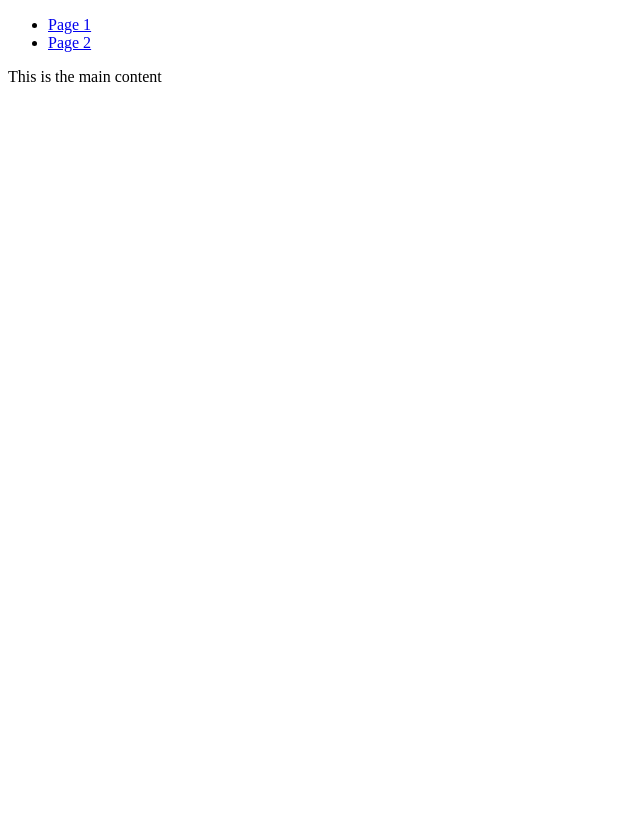
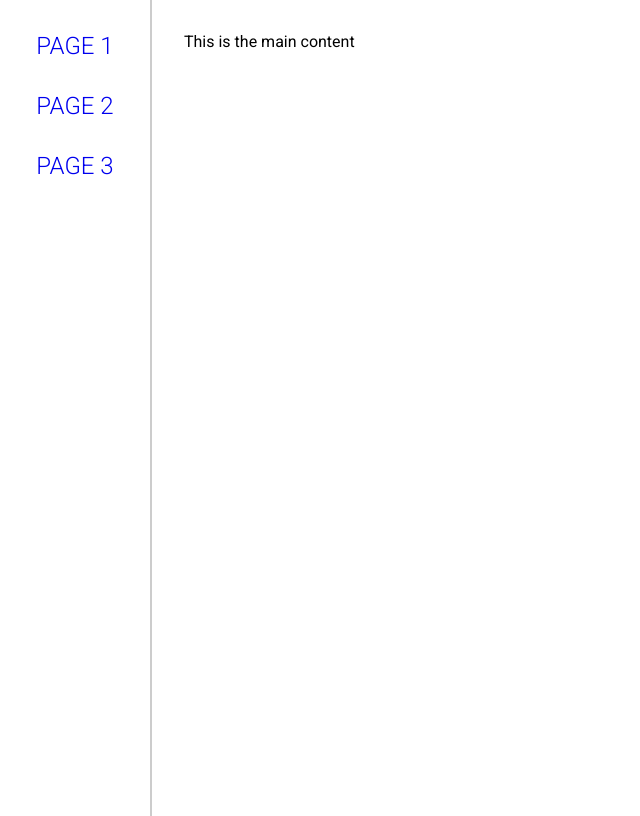
Before and after one commit to nicolabe/assignment-form, a Vue app: page / in a window 1280 px wide. Shown: the whole page, without its empty margins (0-640 px from the left). Built offline with nearby package versions, Linux system fonts and the light colour scheme.

Commit message:
remove unused stuff and some basic styling of sidebar

```diff
--- a/public/index.html
+++ b/public/index.html
@@ -4,7 +4,8 @@
     <meta charset="utf-8">
     <meta http-equiv="X-UA-Compatible" content="IE=edge">
     <meta name="viewport" content="width=device-width,initial-scale=1.0">
-    <link rel="icon" href="<%= BASE_URL %>favicon.ico">
+    <link rel="stylesheet" href="https://fonts.googleapis.com/css?family=Roboto:100,300,400,500,700,900">
+
     <title>assignment-form</title>
   </head>
   <body>
--- a/src/App.vue
+++ b/src/App.vue
@@ -1,7 +1,11 @@
 <template>
   <div id="app">
-    <Sidebar />
-    <router-view/>
+    <div id="sidebar">
+      <Sidebar />
+    </div>
+    <div id="content">
+      <router-view/>
+    </div>
   </div>
 </template>
 
@@ -18,6 +22,33 @@ export default {
 
 
 <style>
+body {
+  margin: 0;
+  height: 100vh;
+}
+
 #app {
+  font-family: Roboto;
+  display: flex;
+  height: 100%;
+}
+
+#sidebar {
+  height: 100%;
+  flex: 1;
+  justify-content: center;
+  align-items: center;
+}
+
+#content {
+  flex: 7;
+  padding: 32px;
+}
+
+h1 {
+  font-size: 24px;
+  text-transform: uppercase;
+  font-weight: 300;
+  margin: 0;
 }
 </style>
--- a/src/components/Sidebar.vue
+++ b/src/components/Sidebar.vue
@@ -6,6 +6,9 @@
       </li>
       <li>
         <router-link to="/page2">Page 2</router-link>
+      </li>
+      <li>
+        <router-link to="/page3">Page 3</router-link>
       </li>
     </ul>
   </nav>
@@ -18,5 +21,36 @@ export default {
 </script>
 
 <style scoped>
+  nav {
+    text-transform: uppercase;
+    font-size: 24px;
+    font-weight: 300;
+    border-right: 2px solid #ccc;
+    height: 100%;
+    padding-top: 16px;
+  }
 
+  ul {
+    list-style: none;
+    margin: 0;
+    padding: 0;
+    display: flex;
+    flex-direction: column;
+  }
+
+  li {
+    display: flex;
+    justify-content: center;
+    align-items: center;
+    padding: 16px 0;
+    transition: background-color 150ms linear;
+  }
+
+  a {
+    text-decoration: none;
+  }
+
+  li:hover {
+    background-color: #ADD8E6;
+  }
 </style>
--- a/src/router.js
+++ b/src/router.js
@@ -2,6 +2,7 @@ import Vue from 'vue'
 import Router from 'vue-router'
 import Page1 from './views/Page1.vue'
 import Page2 from './views/Page2.vue'
+import Page3 from './views/Page3.vue'
 
 Vue.use(Router)
 
@@ -16,6 +17,11 @@ export default new Router({
       path: '/page2',
       name: 'page2',
       component: Page2
+    },
+    {
+      path: '/page3',
+      name: 'page3',
+      component: Page3
     }
   ]
 })
```
Also changed, not shown: src/assets/logo.png (deleted), src/views/Page3.vue (added), 1 other file (tests, documents, lock files or other folders).
